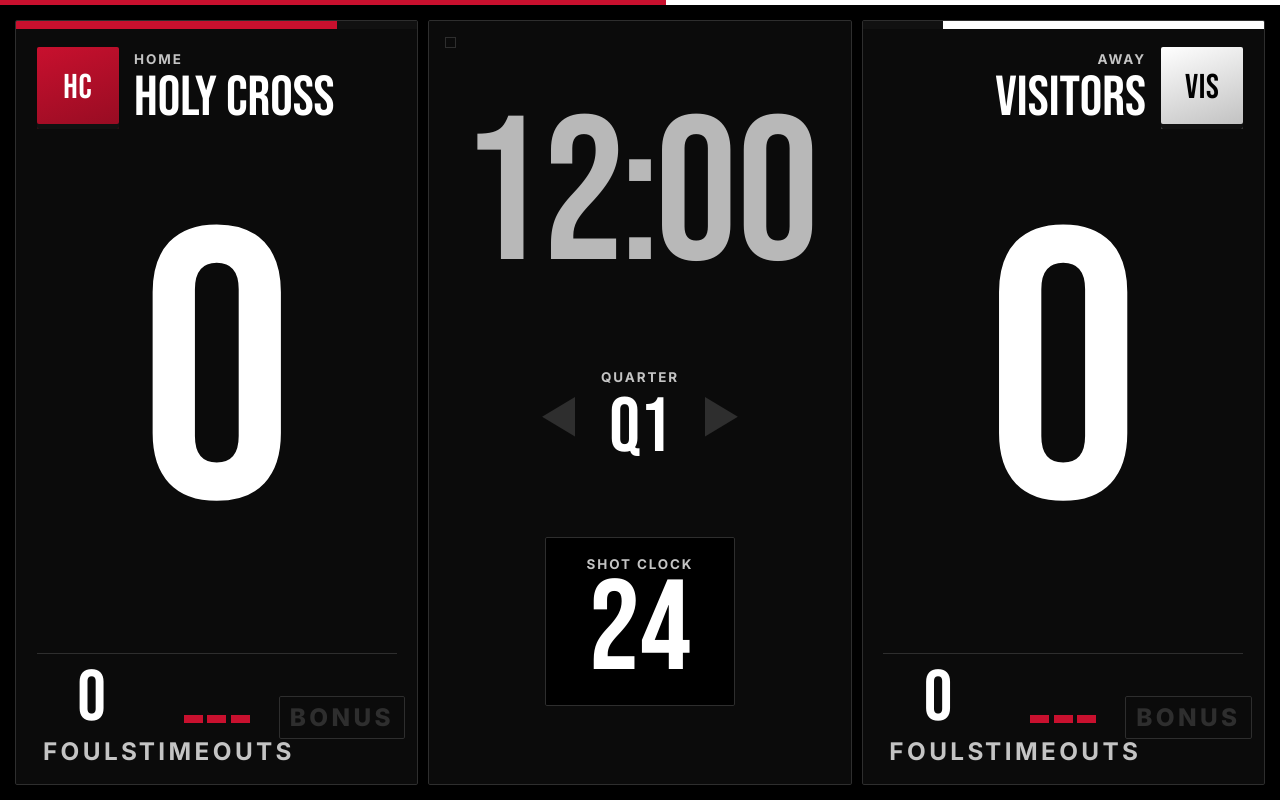
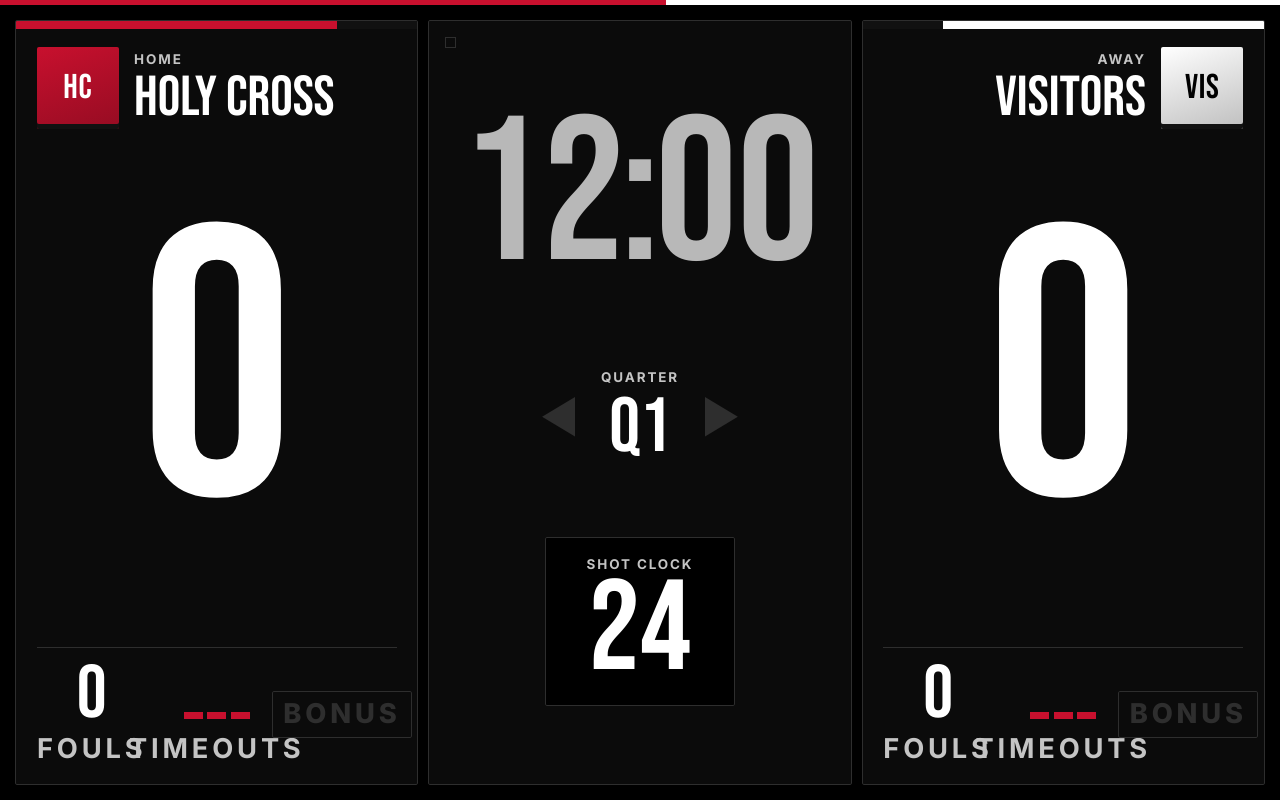
Before and after one commit to jamesabr11/Brightlink-Scoreboard-Application, a React (Vite) app: page /display in a window 1280 px wide. Built offline with nearby package versions, Linux system fonts and the light colour scheme.

Commit message:
fix(phase-10): add 3px to Classic fouls, timeouts and bonus text

```diff
--- a/src/components/basketball/scoreboard.css
+++ b/src/components/basketball/scoreboard.css
@@ -620,11 +620,11 @@
 /* Traditional (Holy Cross Classic): the stats row sits under a large score, so its labels are larger still. */
 .sb-board[data-layout='classic'] .sb-team-stats .sb-eyebrow,
 .sb-board[data-layout='classic'] .sb-team-stats .sb-bonus {
-  font-size: max(14px, calc(var(--u) * 1.9));
+  font-size: max(17px, calc(var(--u) * 1.9 + 3px));
 }
 
 .sb-board[data-layout='classic'] .sb-team-stats {
-  --stat: calc(var(--u) * 5.6);
+  --stat: calc(var(--u) * 5.6 + 3px);
 }
 
 .sb-team-meta .sb-bonus,
```
